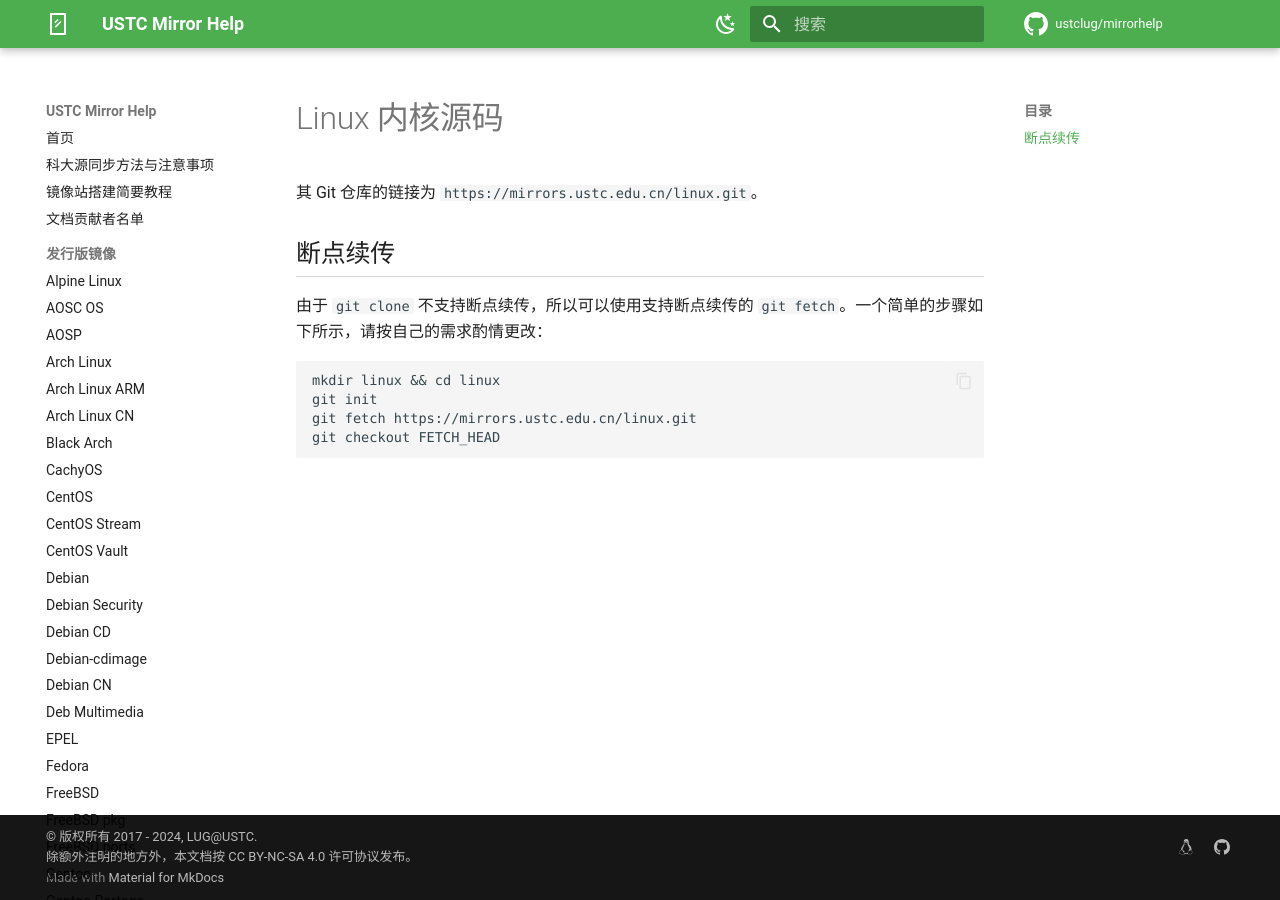
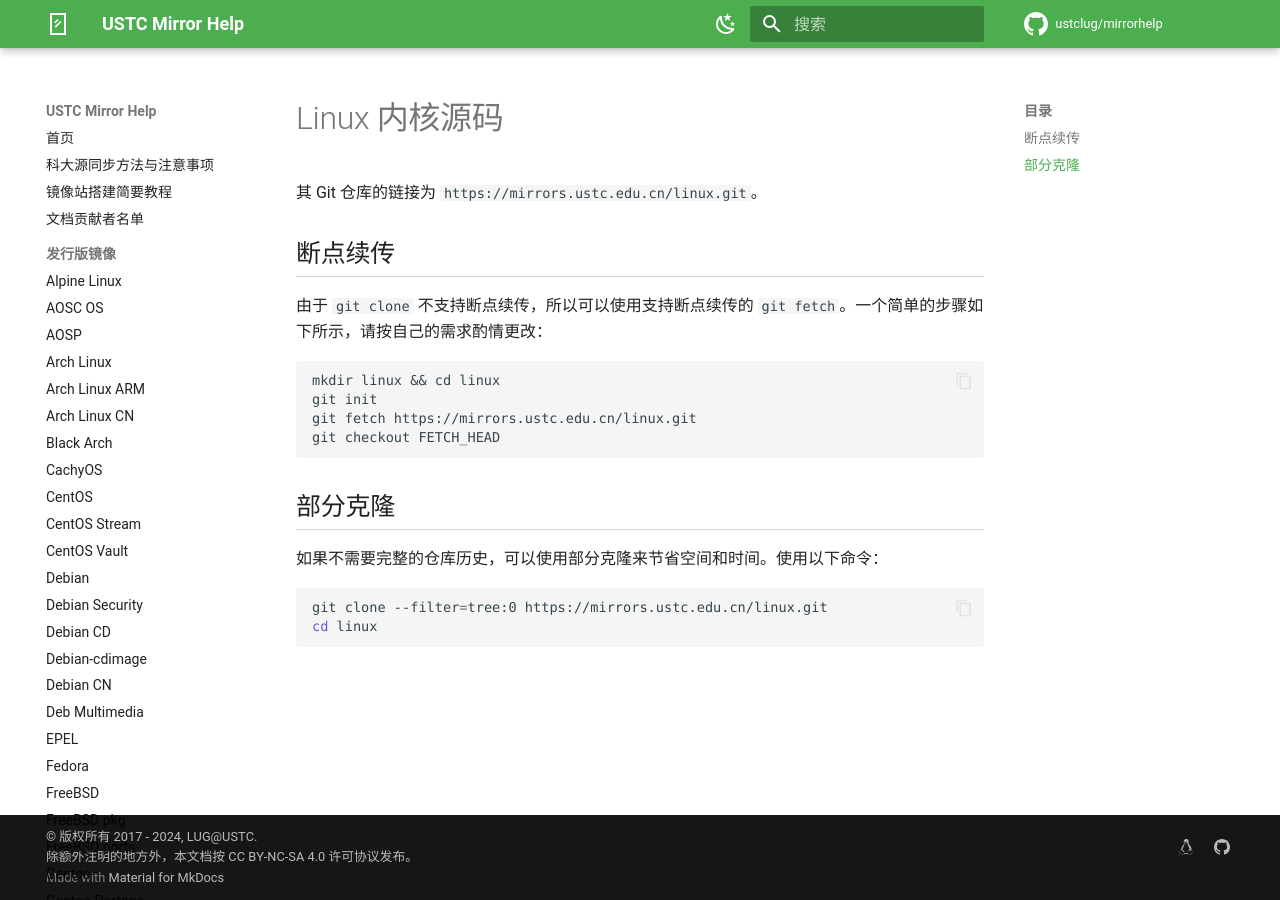
Before and after one commit to ustclug/mirrorhelp, an MkDocs documentation site: the page built from docs/linux.git.md, in a window 1280 px wide. Built offline with MkDocs 1.6.1 and Material for MkDocs 9.7.7, drawn with Linux system fonts in a browser that asks for light colours; comment, search, counter and statistics services are not loaded.

Commit message:
linux.git: Add treeless clone method

````diff
--- a/docs/linux.git.md
+++ b/docs/linux.git.md
@@ -10,3 +10,12 @@
     git init
     git fetch https://mirrors.ustc.edu.cn/linux.git
     git checkout FETCH_HEAD
+
+## 部分克隆
+
+如果不需要完整的仓库历史，可以使用部分克隆来节省空间和时间。使用以下命令：
+
+```shell
+git clone --filter=tree:0 https://mirrors.ustc.edu.cn/linux.git
+cd linux
+```
````
